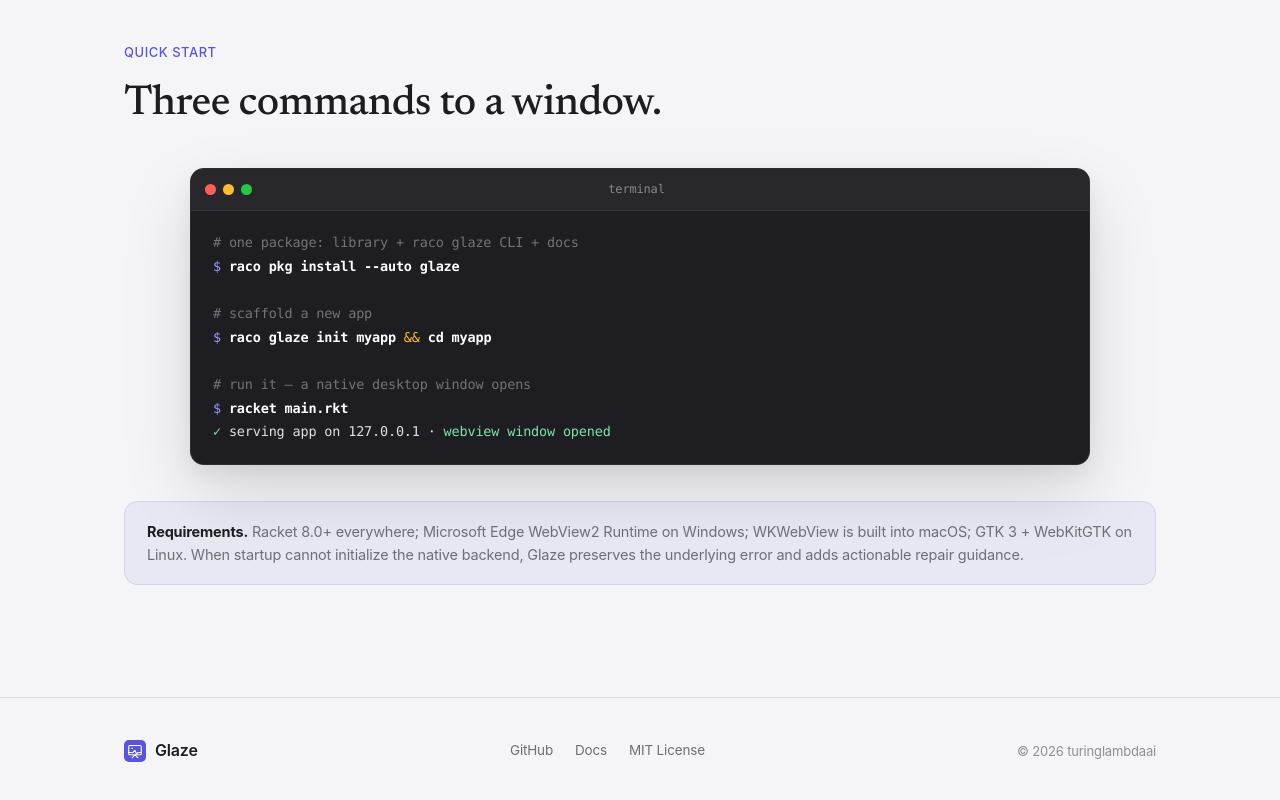
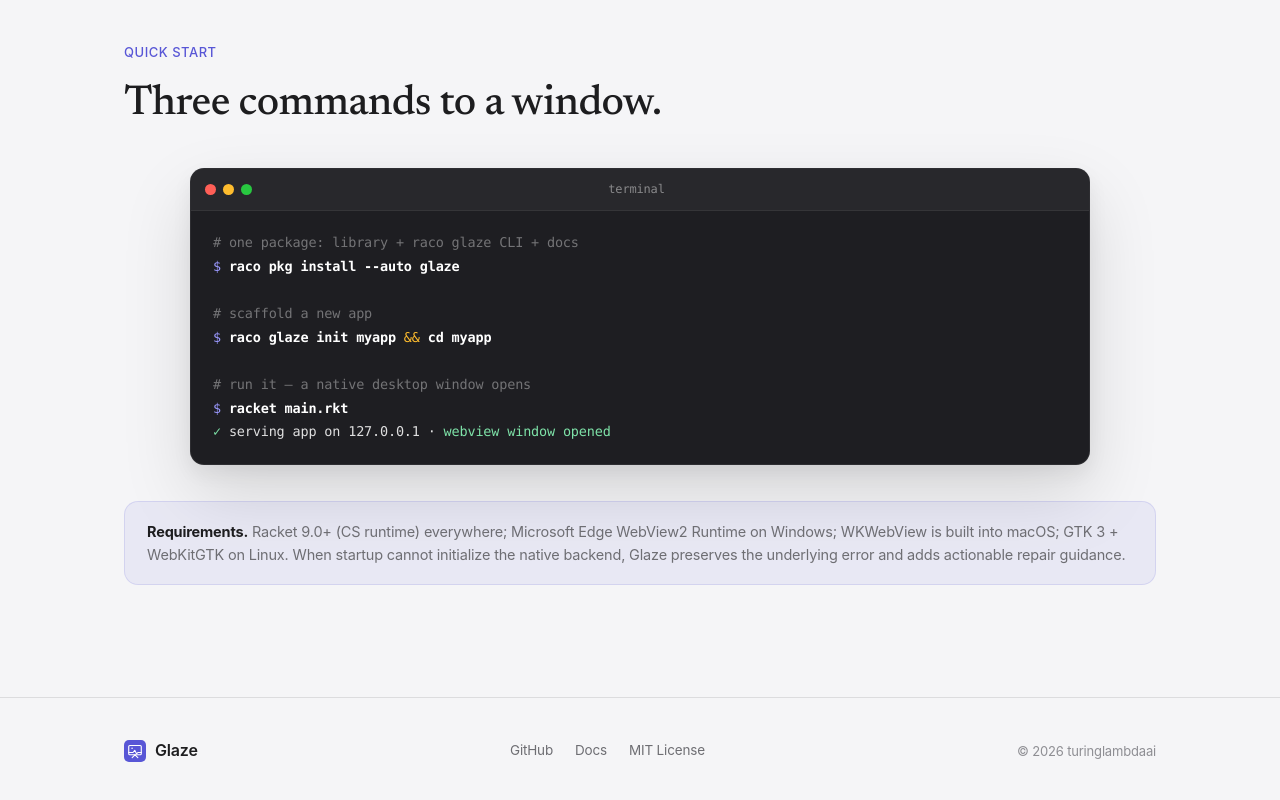
Before and after one commit to turinglambdaai/glaze, a plain HTML site: page docs/index.html in a window 1280 px wide. Shown: the part 2894-3694 px from the top of the page. Drawn offline with Linux system fonts and the light colour scheme.

Commit message:
build!: require Racket 9.0+ (CS runtime); drop BC and pre-9.0 support

```diff
--- a/docs/index.html
+++ b/docs/index.html
@@ -249,8 +249,8 @@
 
             <div class="callout animate-on-scroll">
                 <strong data-en="Requirements." data-zh="环境要求。">Requirements.</strong>
-                <span data-en=" Racket 8.0+ everywhere; Microsoft Edge WebView2 Runtime on Windows; WKWebView is built into macOS; GTK 3 + WebKitGTK on Linux. When startup cannot initialize the native backend, Glaze preserves the underlying error and adds actionable repair guidance."
-                      data-zh=" 所有平台需要 Racket 8.0+；Windows 需要 Microsoft Edge WebView2 运行时；macOS 的 WKWebView 系统内建；Linux 需要 GTK 3 + WebKitGTK。启动失败时，Glaze 会保留底层错误并附上可执行的修复指引。"> Racket 8.0+ everywhere; WebView2 on Windows, WKWebView on macOS, WebKitGTK on Linux.</span>
+                <span data-en=" Racket 9.0+ (CS runtime) everywhere; Microsoft Edge WebView2 Runtime on Windows; WKWebView is built into macOS; GTK 3 + WebKitGTK on Linux. When startup cannot initialize the native backend, Glaze preserves the underlying error and adds actionable repair guidance."
+                      data-zh=" 所有平台需要 Racket 9.0+（CS 运行时）；Windows 需要 Microsoft Edge WebView2 运行时；macOS 的 WKWebView 系统内建；Linux 需要 GTK 3 + WebKitGTK。启动失败时，Glaze 会保留底层错误并附上可执行的修复指引。"> Racket 9.0+ (CS) everywhere; WebView2 on Windows, WKWebView on macOS, WebKitGTK on Linux.</span>
             </div>
         </div>
     </section>
```
Also changed, not shown: 4 other files.
